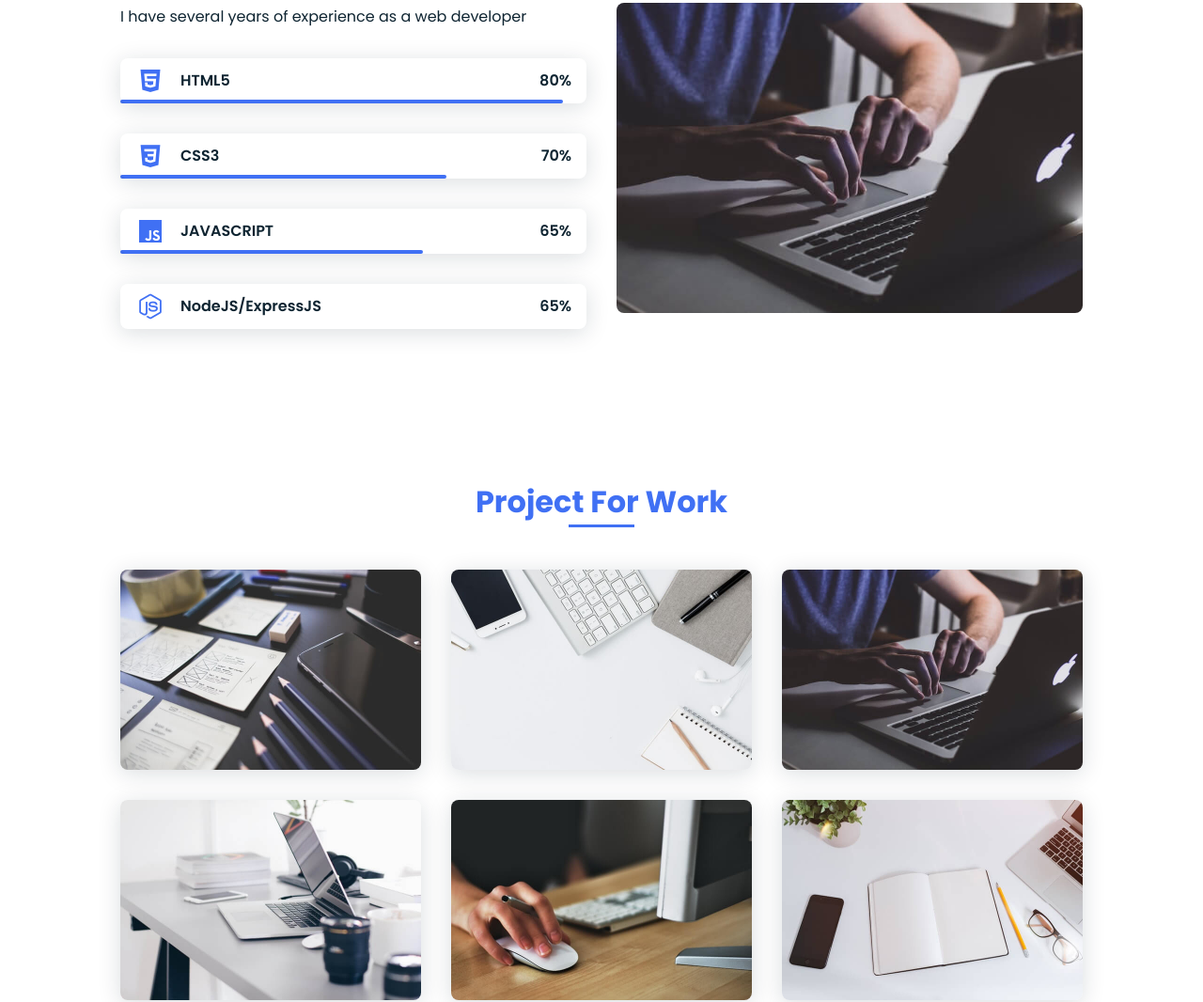
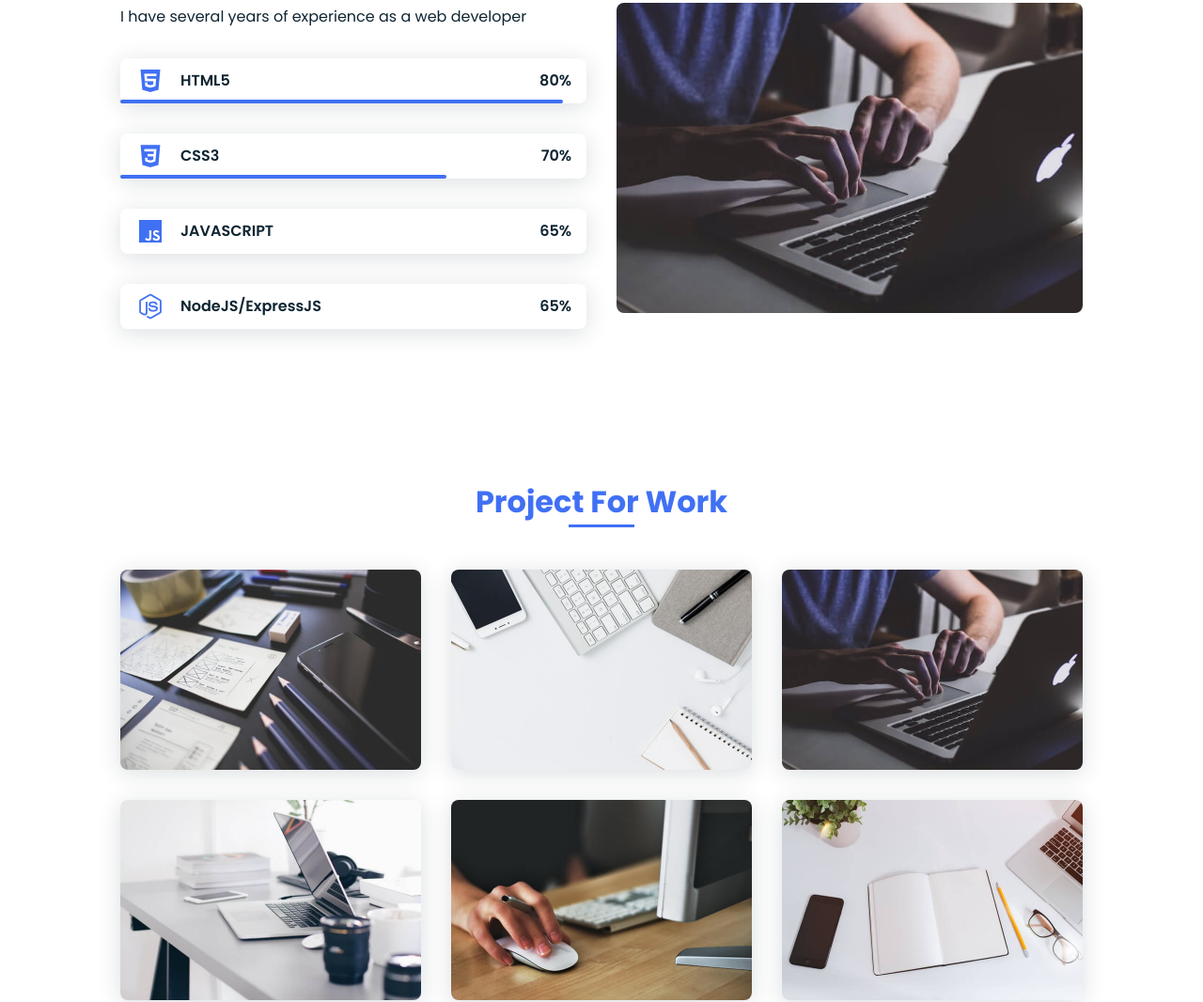
Before and after one commit to bogoreh/Portfolio, a plain HTML site: page index.html in a window 1280 px wide. Shown: the part 1477-2543 px from the top of the page at 94% size. Drawn offline with nearby package versions, Linux system fonts and the light colour scheme.

Commit message:
Update index.html

```diff
--- a/index.html
+++ b/index.html
@@ -124,7 +124,7 @@
                             <i class='bx bxl-javascript skills__icon'></i>
                             <span class="skills__name">JAVASCRIPT</span>
                         </div>
-                        <div class="skills__bar skills__js">
+                        <div class="skills__bar skills__js1">
 
                         </div>
                         <div>
```
